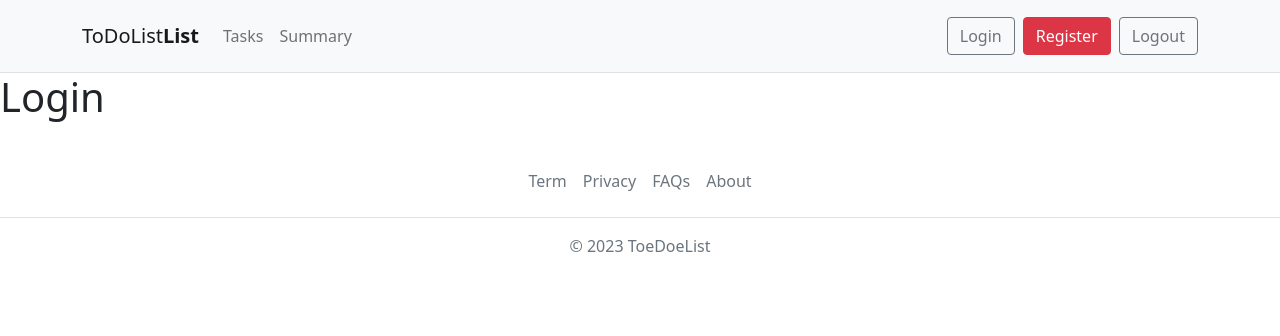
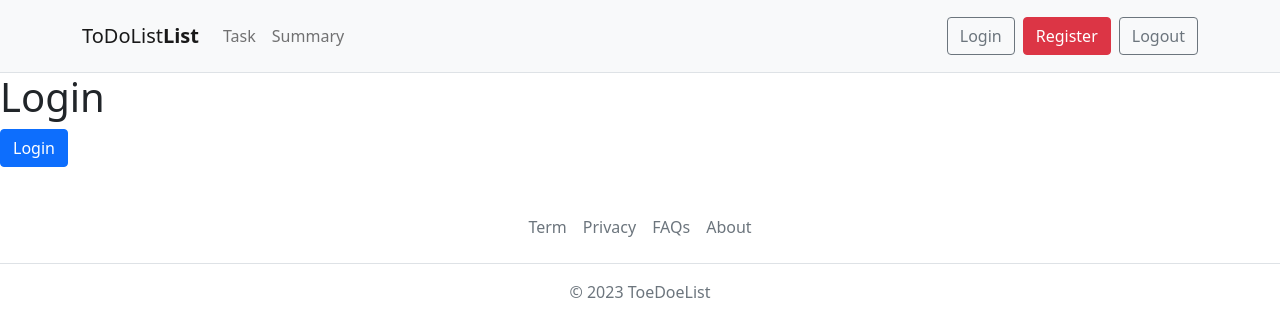
Before and after one commit to Wangtim4/task-vue, a Vue app: page /login in a window 1280 px wide. Shown: the top 336 px of the page. Built offline with nearby package versions, Linux system fonts and the light colour scheme.

Commit message:
另一種導向方式

```diff
--- a/src/components/Navbar.vue
+++ b/src/components/Navbar.vue
@@ -12,7 +12,8 @@
             <div class="collapse navbar-collapse" id="navbarNav">
                 <ul class="navbar-nav">
                     <li class="nav-item">
-                        <router-link :to="{name:'tasks'}" class="nav-link">Tasks</router-link>
+                        <!-- <router-link :to="{name:'tasks'}" class="nav-link">Tasks</router-link> -->
+                        <a href="#" @click.prevent="$router.push('/tasks')" class="nav-link">Task</a>
                     </li>
                     <li class="nav-item">
                         <a href="#" class="nav-link">Summary</a>
--- a/src/pages/LoginPage.vue
+++ b/src/pages/LoginPage.vue
@@ -1,3 +1,11 @@
 <template>
     <h1>Login</h1>
+    <button class="btn btn-primary" @click="handleClick">Login</button>
 </template>
+<script setup>
+import { useRouter } from "vue-router";
+const router = useRouter()
+const handleClick = () => {
+    router.push({ name: 'tasks' })
+}
+</script>
--- /dev/null
+++ b/src/pages/SummaryPage.vue
@@ -0,0 +1,6 @@
+<template>
+    <h1>Summary</h1>
+</template>
+
+<script setup>
+</script>
--- a/src/router/router.js
+++ b/src/router/router.js
@@ -1,12 +1,18 @@
 import TasksPage from "../pages/TasksPage.vue"
 import LoginPage from "../pages/LoginPage.vue"
 import RegisterPage from "../pages/RegisterPage.vue"
+import SummaryPage from "../pages/SummaryPage.vue"
 
 const routes = [
     {
         path: "/tasks",
         component:TasksPage,
         name:'tasks'
+    },
+    {
+        path: "/summary",
+        component:SummaryPage,
+        name:'summary'
     },
     {
         path: "/login",
```
